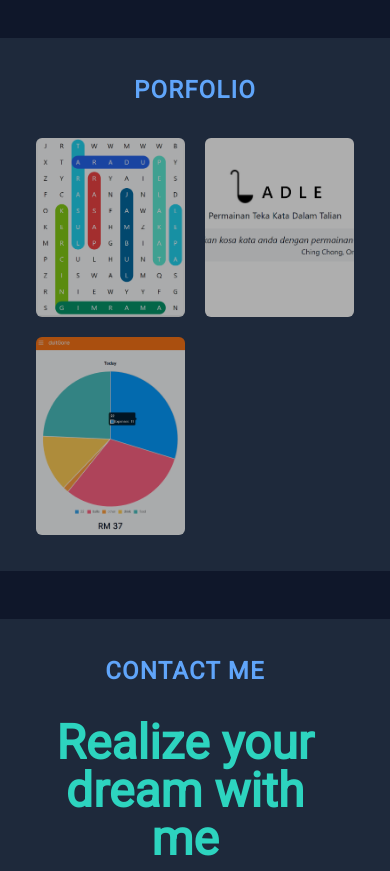
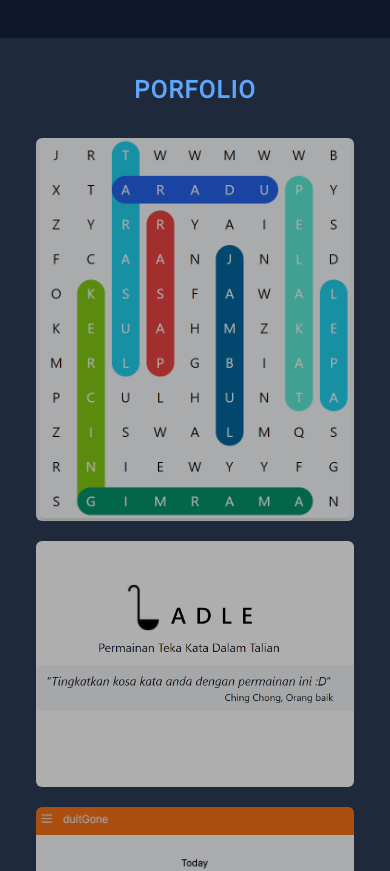
Before and after one commit to aidilrx04/aidilrx04-portfolio, a SvelteKit app: page / in a window 390 px wide. Shown: the part 1480-2351 px from the top of the page. Built offline with nearby package versions, Linux system fonts and the light colour scheme; some icons are missing.

Commit message:
feat: make projects responsive

```diff
--- a/src/routes/+page.svelte
+++ b/src/routes/+page.svelte
@@ -54,7 +54,9 @@
 		<h2 class="title uppercase text-center text-2xl tracking-wider text-blue-400 font-bold mb-8">
 			Porfolio
 		</h2>
-		<div class="projects grid grid-cols-2 sm:grid-cols-3 justify-around gap-5 mx-auto">
+		<div
+			class="projects grid grid-cols-1 sm:grid-cols-2 md:grid-cols-3 justify-around gap-5 mx-auto"
+		>
 			<div class="project rounded-md overflow-hidden relative group">
 				<a href="https://cari-kata.aidil.dev" target="_blank">
 					<img src="/images/cari-kata.png" class="h-full w-full object-cover" alt="Cari Kata" />
```
